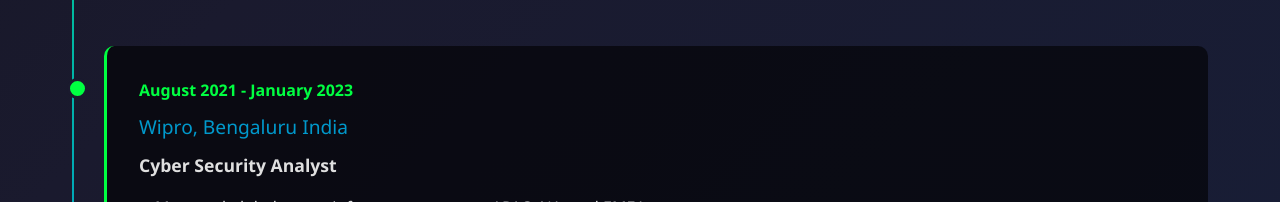
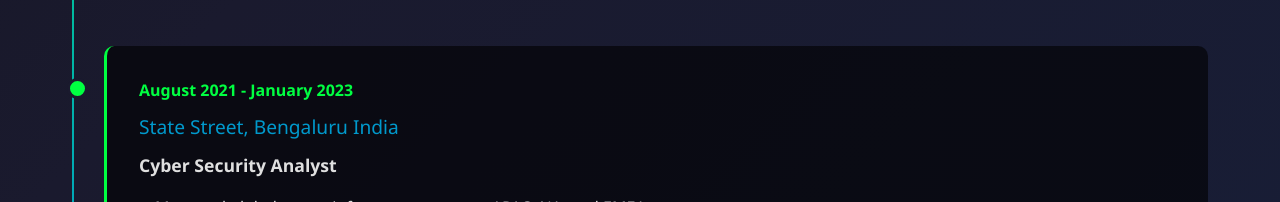
Before and after one commit to Sai-Sumant-B/Sai-Sumant-B.github.io, a plain HTML site: page index.html in a window 1280 px wide. Shown: the part 2572-2774 px from the top of the page. Drawn offline with Linux system fonts and the light colour scheme.

Commit message:
Update index.html

```diff
--- a/index.html
+++ b/index.html
@@ -498,7 +498,7 @@
             </div>
             <div class="timeline-item">
                 <div class="timeline-date">August 2021 - January 2023</div>
-                <div class="timeline-company">Wipro, Bengaluru India</div>
+                <div class="timeline-company">State Street, Bengaluru India</div>
                 <div class="timeline-role">Cyber Security Analyst</div>
                 <ul class="achievements">
                     <li>Managed global server infrastructure across APAC, NA, and EMEA</li>
```
